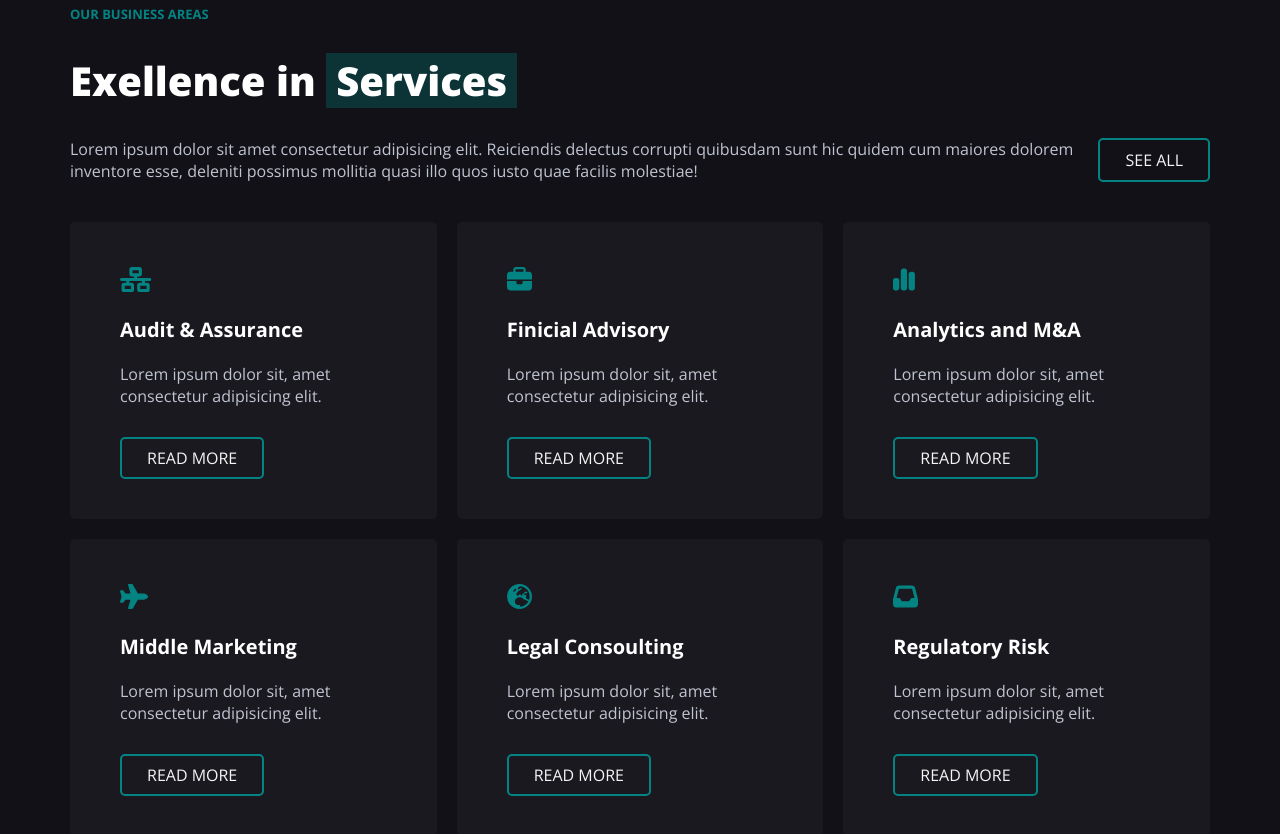
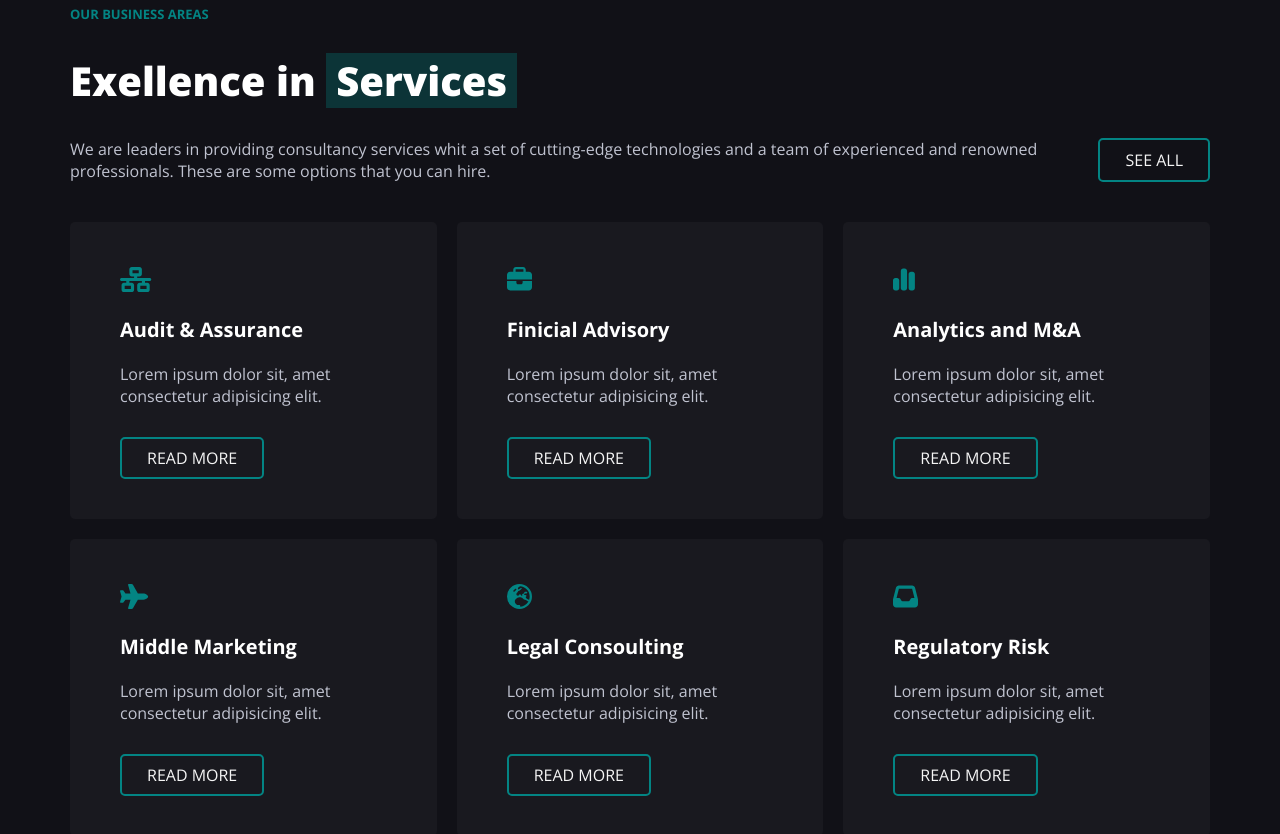
Before and after one commit to RiccardoImperato/proj-html-vuejs, a Vue app: page / in a window 1280 px wide. Shown: the part 2120-2954 px from the top of the page. Built offline with nearby package versions, Linux system fonts and the light colour scheme.

Commit message:
fix: contenuto paragrafo

```diff
--- a/src/components/main/Services.vue
+++ b/src/components/main/Services.vue
@@ -18,9 +18,9 @@ export default {
             <h4 class="small-title">Our business areas</h4>
             <h2>Exellence in <span>Services</span></h2>
             <div class="info">
-                <p>Lorem ipsum dolor sit amet consectetur adipisicing elit. Reiciendis delectus corrupti quibusdam sunt hic
-                    quidem cum maiores dolorem inventore esse, deleniti possimus mollitia quasi illo quos iusto quae facilis
-                    molestiae!
+                <p>
+                    We are leaders in providing consultancy services whit a set of cutting-edge technologies and a team of
+                    experienced and renowned professionals. These are some options that you can hire.
                 </p>
                 <button class="btn btn-secondary">See all</button>
             </div>
```
